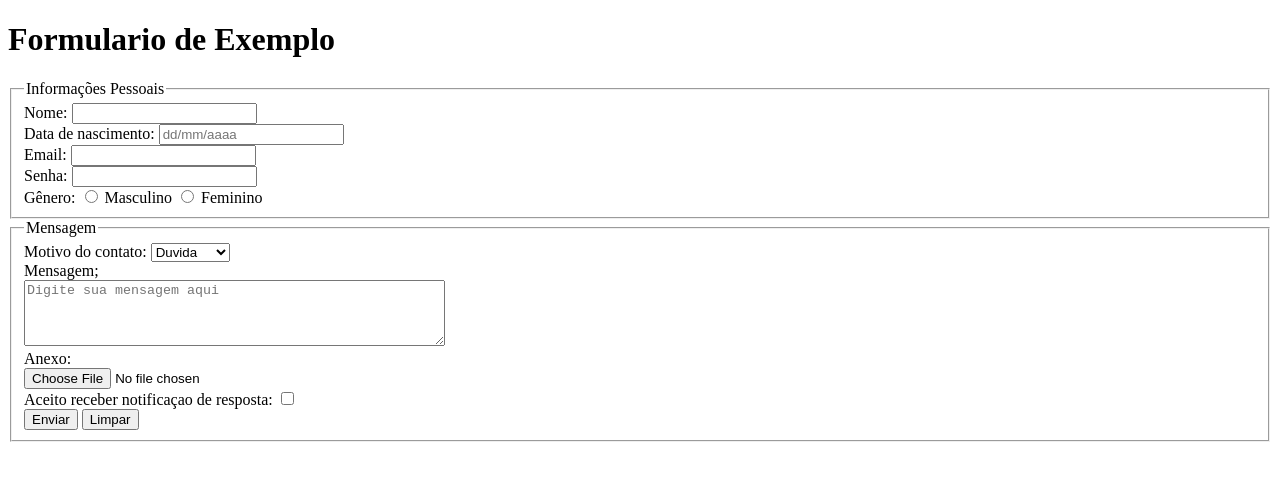
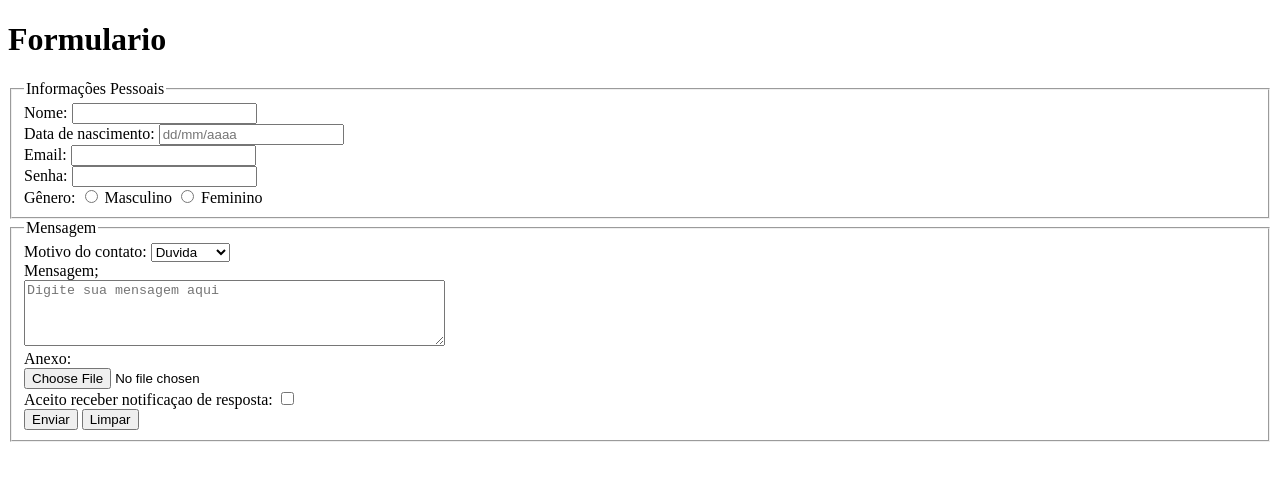
Before and after one commit to AyaMachina/DW-CURRICULO-ANA, a plain HTML site: page formulario.html in a window 1280 px wide. Drawn offline with Linux system fonts and the light colour scheme.

Commit message:
update
atualização

```diff
--- a/formulario.html
+++ b/formulario.html
@@ -6,7 +6,7 @@
     <title>Document</title>
 </head>
 <body>
-    <h1>Formulario de Exemplo</h1>
+    <h1>Formulario</h1>
 
     <form action="visualizacao.html" method="post">
         <fieldset>
```
